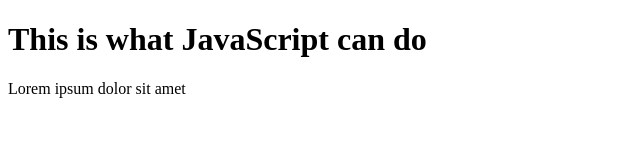
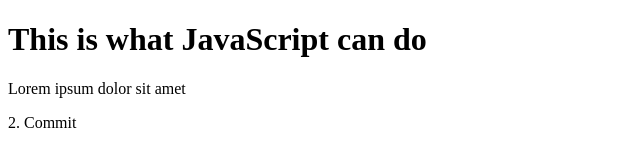
Before and after one commit to lugitkas/ToDoList, a plain HTML site: page index.html in a window 1280 px wide. Shown: the full height of the page, 0-640 px from the left. Drawn offline with Linux system fonts and the light colour scheme.

Commit message:
2. Commit

```diff
--- a/index.html
+++ b/index.html
@@ -8,5 +8,6 @@
 <body>
     <h1>This is what JavaScript can do</h1>
     <p>Lorem ipsum dolor sit amet</p>
+    <p>2. Commit</p>
 </body>
 </html>
```
